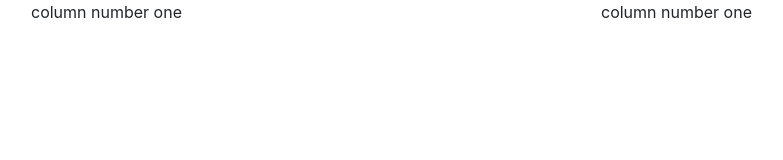
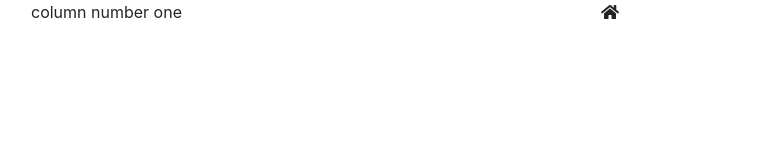
Before and after one commit to spiritxhx/PhoneStore, a React (Create React App) app: page / in a window 1280 px wide. Shown: the top 160 px of the page, without its empty margins (54-837 px from the left). Built offline with nearby package versions, Linux system fonts and the light colour scheme.

Commit message:
add fontawesome and a fa-home logo

```diff
--- a/public/index.html
+++ b/public/index.html
@@ -21,7 +21,12 @@
     -->
     <!--google fonts-->
     <link href="https://fonts.googleapis.com/css?family=Oswald|Permanent+Marker" rel="stylesheet">
-
+    <!-- fontawesome-->
+    <link
+      rel="stylesheet"
+      href="https://use.fontawesome.com/releases/v5.8.1/css/all.css"
+      integrity="sha384-50oBUHEmvpQ+1lW4y57PTFmhCaXp0ML5d60M1M7uH2+nqUivzIebhndOJK28anvf"
+      crossorigin="anonymous">
     <title>store recording</title>
   </head>
   <body>
--- a/src/App.js
+++ b/src/App.js
@@ -11,7 +11,9 @@
             column number one
           </div>
           <div class="col-6">
-            column number one
+            <span>
+              <i class="fas fa-home" />
+            </span>
           </div>
         </div>
       </div>
```
